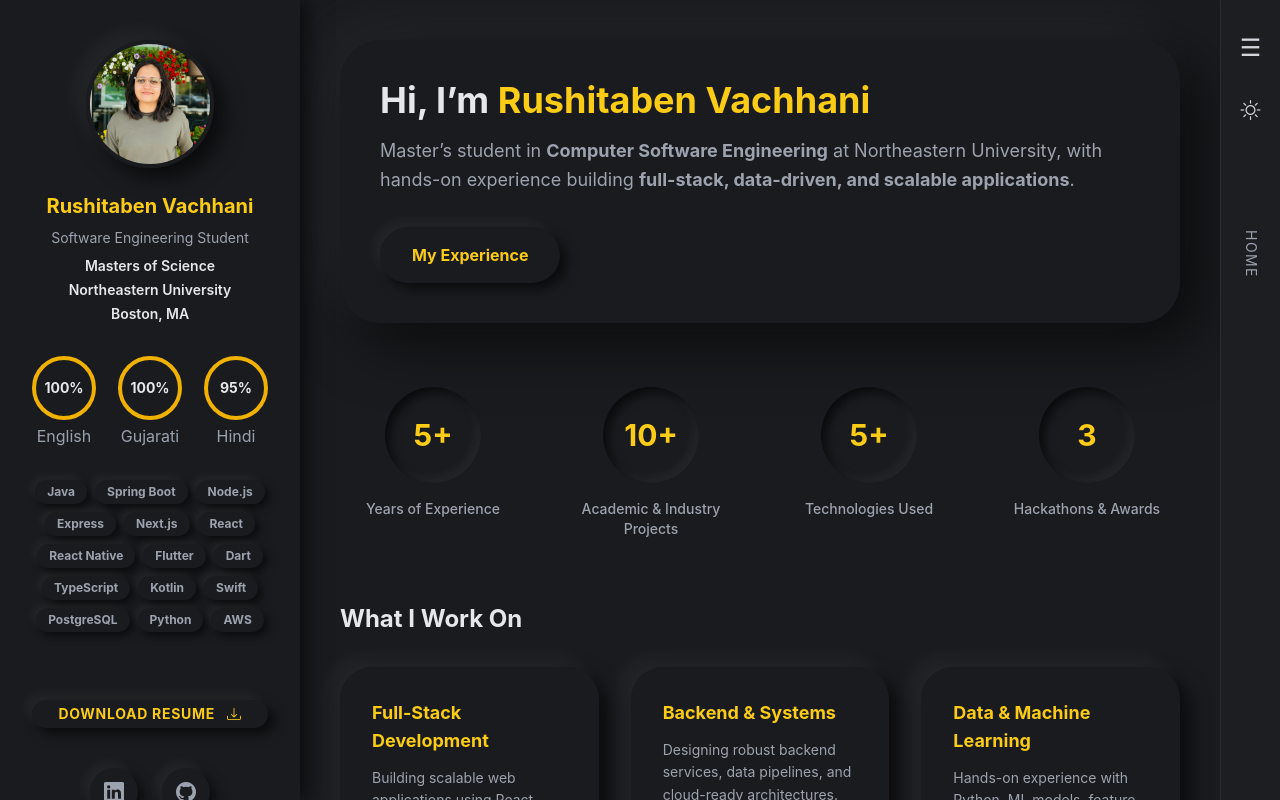
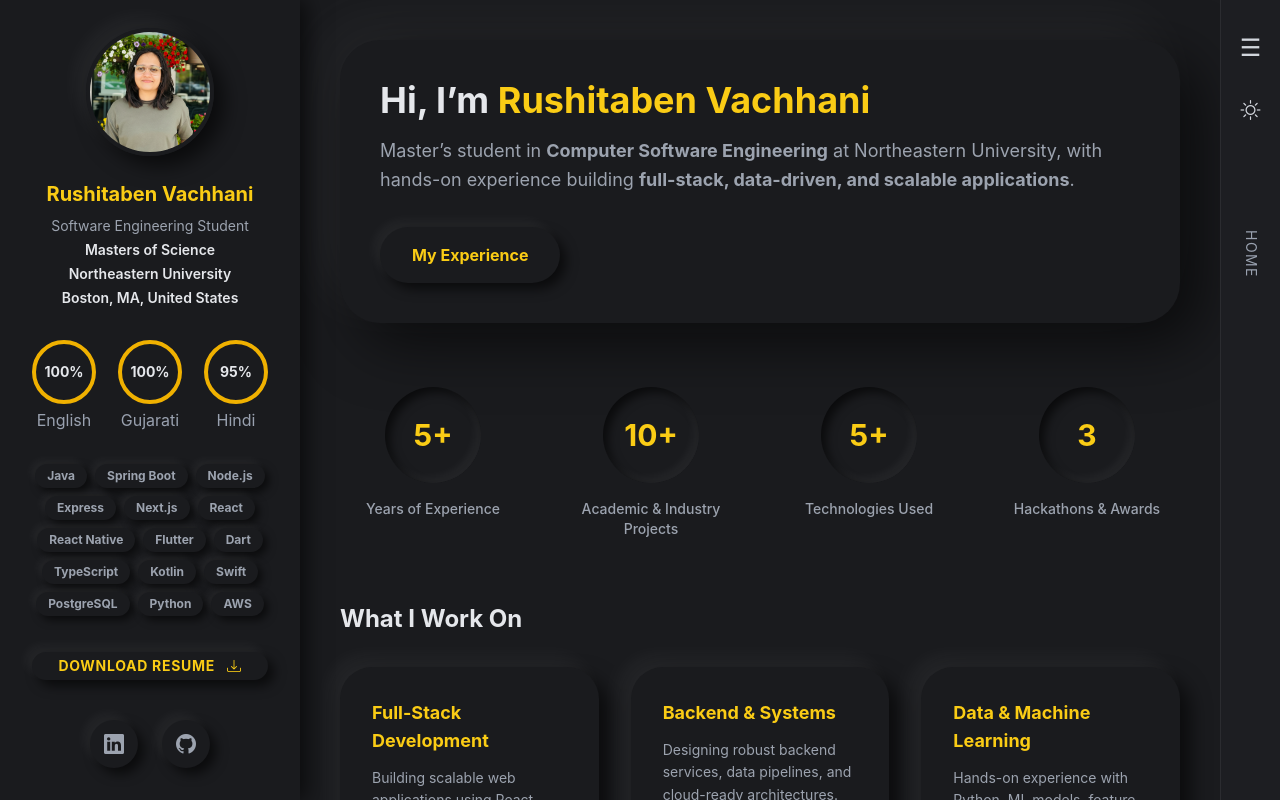
Before and after one commit to rushita-vachhani/resume, a Next.js app: page / in a window 1280 px wide. Built offline with nearby package versions, Linux system fonts and the light colour scheme.

Commit message:
Update SidebarLeft component for improved layout and clarity

```diff
--- a/src/app/components/SidebarLeft.tsx
+++ b/src/app/components/SidebarLeft.tsx
@@ -6,7 +6,7 @@ import LanguageCircle from "./LanguageCircle";
 export default function SidebarLeft() {
   return (
     <aside
-      className="fixed left-0 top-0 h-full w-[300px] bg-body-bg text-body-text overflow-y-auto flex flex-col px-8 py-10 shadow-[6px_0_20px_var(--shadow-outer-dark)] z-50"
+      className="fixed left-0 top-0 h-full w-[300px] bg-body-bg text-body-text overflow-y-auto flex flex-col px-8 py-7 shadow-[6px_0_20px_var(--shadow-outer-dark)] z-50"
     >
       {/* Profile */}
       <div className="text-center">
@@ -30,10 +30,10 @@ export default function SidebarLeft() {
       </div>
 
       {/* Basic Info */}
-      <div className="mt-2 space-y-1 text-sm">
+      <div className="mt-1 space-y-1 text-xs">
         <Info label="Program" value="Masters of Science" />
         <Info label="University" value="Northeastern University" />
-        <Info label="Location" value="Boston, MA" />
+        <Info label="Location" value="Boston, MA, United States" />
       </div>
 
       <div className="my-4 h-0.5 rounded-full bg-body-bg shadow-[inset_2px_2px_4px_var(--shadow-inner-dark),inset_-2px_-2px_4px_var(--shadow-inner-light)]" />
@@ -54,7 +54,7 @@ export default function SidebarLeft() {
         ))}
       </div>
 
-      <div className="my-8 h-0.5 rounded-full bg-body-bg shadow-[inset_2px_2px_4px_var(--shadow-inner-dark),inset_-2px_-2px_4px_var(--shadow-inner-light)]" />
+      <div className="my-4 h-0.5 rounded-full bg-body-bg shadow-[inset_2px_2px_4px_var(--shadow-inner-dark),inset_-2px_-2px_4px_var(--shadow-inner-light)]" />
 
       {/* Resume */}
       <a
```
